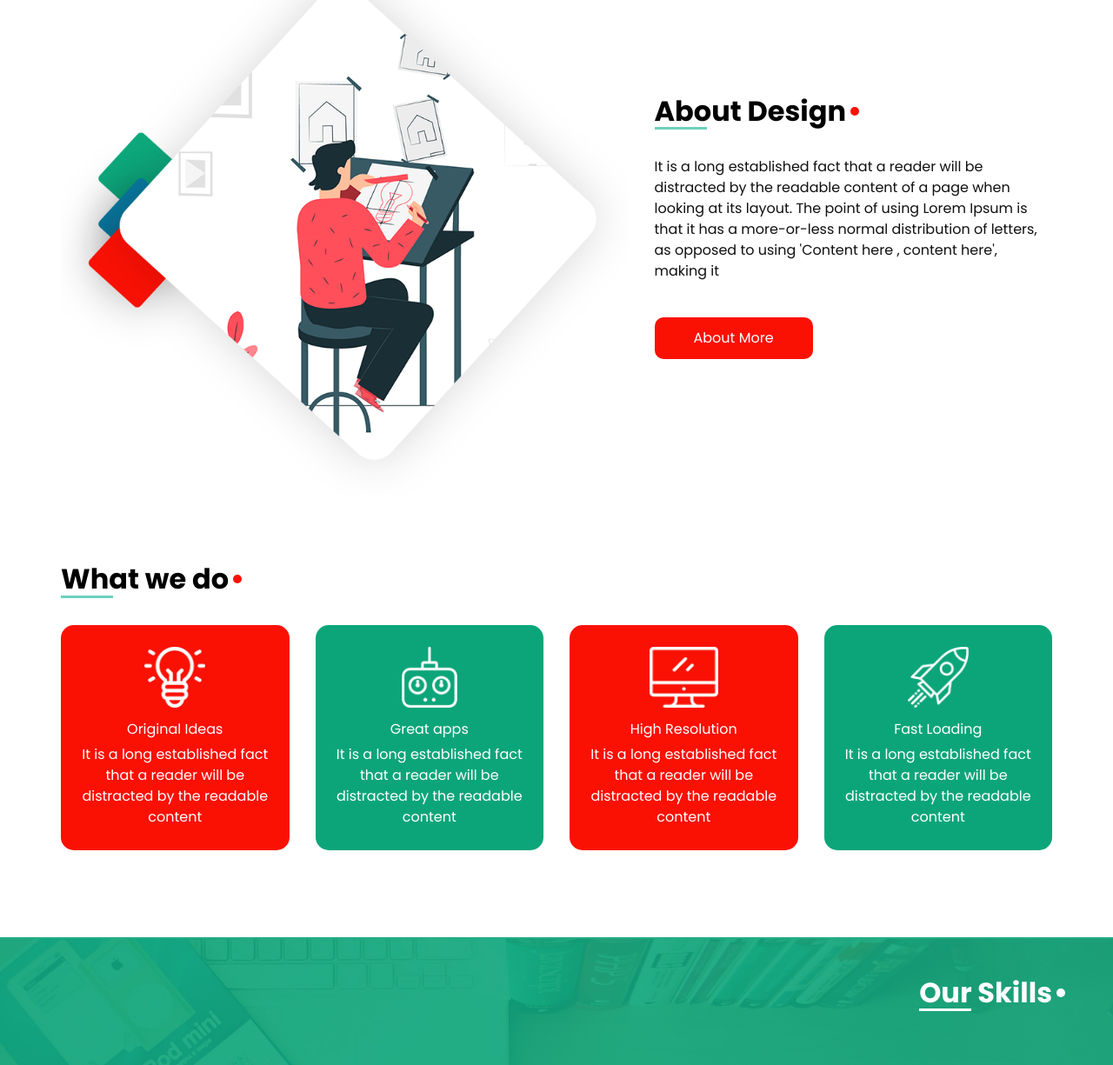
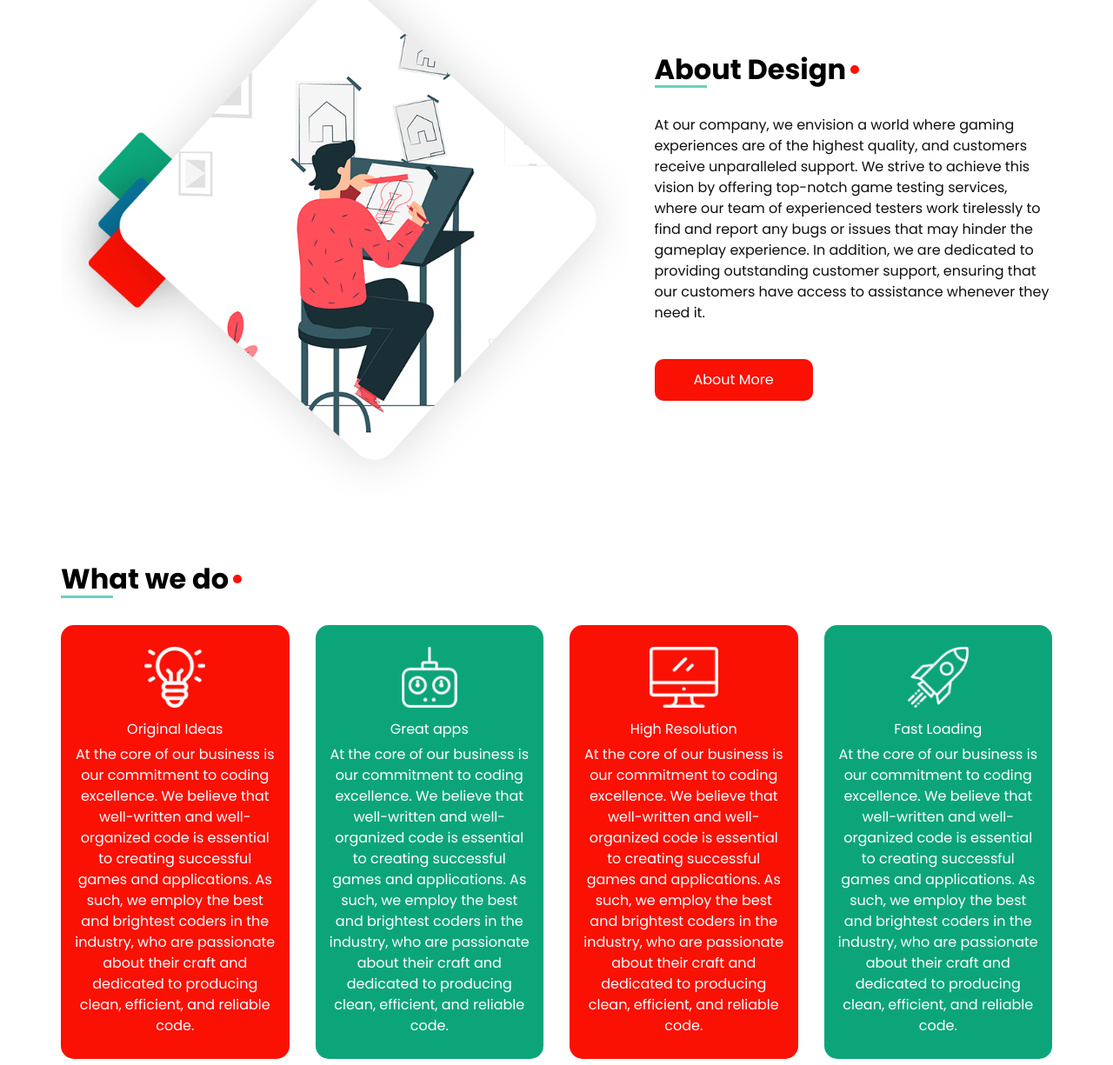
Before and after one commit to dkauzi/dkauzi.github.io, a plain HTML site: page index.html in a window 1280 px wide. Shown: the part 979-2204 px from the top of the page at 87% size. Drawn offline with nearby package versions, Linux system fonts and the light colour scheme.

Commit message:
Update index.html

```diff
--- a/index.html
+++ b/index.html
@@ -77,7 +77,7 @@
           </div>
           <div class="call_btn">
             <a href="">
-              Call: +01234567890
+              Call: +254792338173
             </a>
           </div>
         </nav>
@@ -97,8 +97,7 @@
                       Make Design
                     </h1>
                     <p>
-                      There are many variations of passages of Lorem Ipsum
-                      available, but the majority
+Our ultimate goal is to be the leading provider of game testing, customer support, and coding services in the industry. We believe that our focus on quality and customer satisfaction will set us apart from our competitors and help us achieve our vision of a world where gaming experiences are exceptional, and customers receive unparalleled support.
                     </p>
                     <div>
                       <a href="">
@@ -147,8 +146,7 @@
                       Make Design
                     </h1>
                     <p>
-                      There are many variations of passages of Lorem Ipsum
-                      available, but the majority
+                      At the core of our business is our commitment to coding excellence. We believe that well-written and well-organized code is essential to creating successful games and applications. As such, we employ the best and brightest coders in the industry, who are passionate about their craft and dedicated to producing clean, efficient, and reliable code.
                     </p>
                     <div>
                       <a href="">
@@ -233,11 +231,7 @@
             </div>
 
             <p>
-              It is a long established fact that a reader will be distracted
-              by the readable content of a page when looking at its layout.
-              The point of using Lorem Ipsum is that it has a more-or-less
-              normal distribution of letters, as opposed to using 'Content
-              here , content here', making it
+             At our company, we envision a world where gaming experiences are of the highest quality, and customers receive unparalleled support. We strive to achieve this vision by offering top-notch game testing services, where our team of experienced testers work tirelessly to find and report any bugs or issues that may hinder the gameplay experience. In addition, we are dedicated to providing outstanding customer support, ensuring that our customers have access to assistance whenever they need it.
             </p>
             <div>
               <a href="">
@@ -271,8 +265,7 @@
                 Original Ideas
               </h6>
               <p>
-                It is a long established fact that a reader will be distracted
-                by the readable content
+                At the core of our business is our commitment to coding excellence. We believe that well-written and well-organized code is essential to creating successful games and applications. As such, we employ the best and brightest coders in the industry, who are passionate about their craft and dedicated to producing clean, efficient, and reliable code.
               </p>
             </div>
           </div>
@@ -287,8 +280,7 @@
                 Great apps
               </h6>
               <p>
-                It is a long established fact that a reader will be distracted
-                by the readable content
+               At the core of our business is our commitment to coding excellence. We believe that well-written and well-organized code is essential to creating successful games and applications. As such, we employ the best and brightest coders in the industry, who are passionate about their craft and dedicated to producing clean, efficient, and reliable code.
               </p>
             </div>
           </div>
@@ -303,8 +295,7 @@
                 High Resolution
               </h6>
               <p>
-                It is a long established fact that a reader will be distracted
-                by the readable content
+               At the core of our business is our commitment to coding excellence. We believe that well-written and well-organized code is essential to creating successful games and applications. As such, we employ the best and brightest coders in the industry, who are passionate about their craft and dedicated to producing clean, efficient, and reliable code.
               </p>
             </div>
           </div>
@@ -319,8 +310,7 @@
                 Fast Loading
               </h6>
               <p>
-                It is a long established fact that a reader will be distracted
-                by the readable content
+               At the core of our business is our commitment to coding excellence. We believe that well-written and well-organized code is essential to creating successful games and applications. As such, we employ the best and brightest coders in the industry, who are passionate about their craft and dedicated to producing clean, efficient, and reliable code.
               </p>
             </div>
           </div>
```
